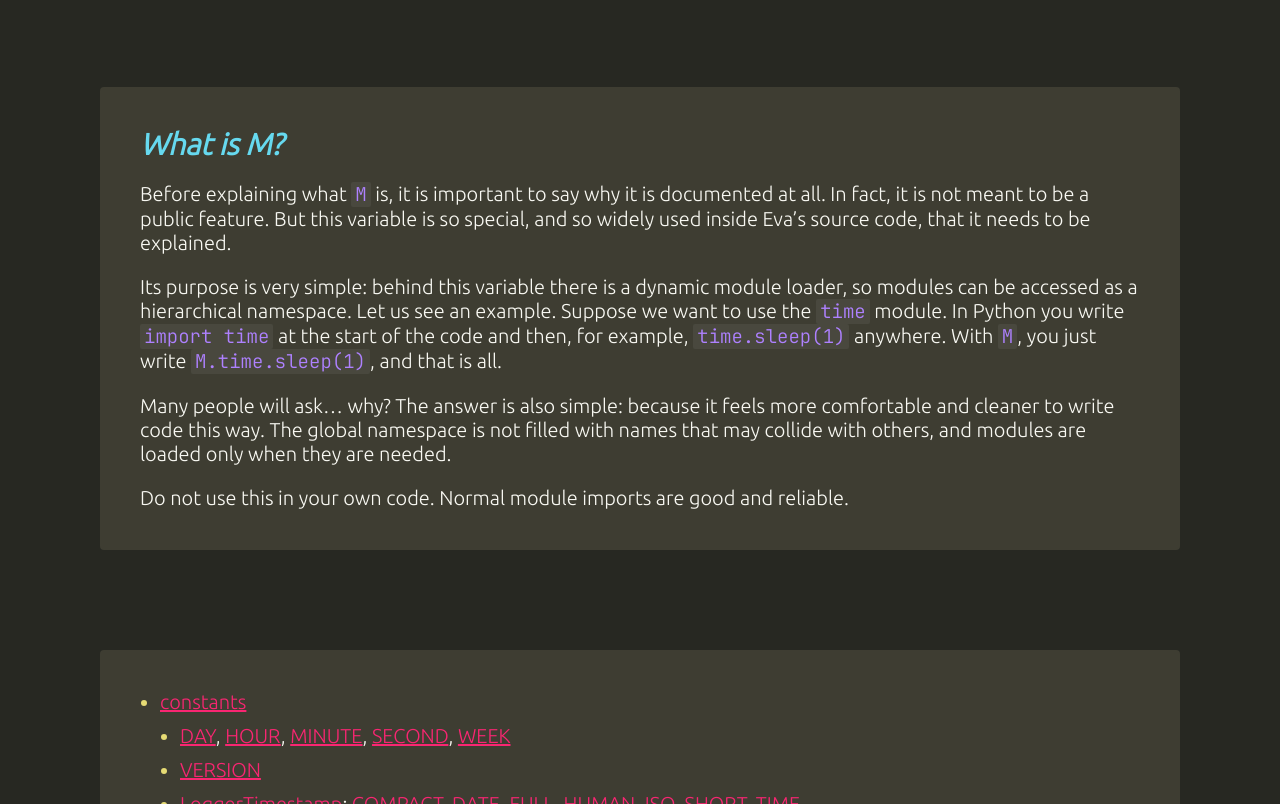
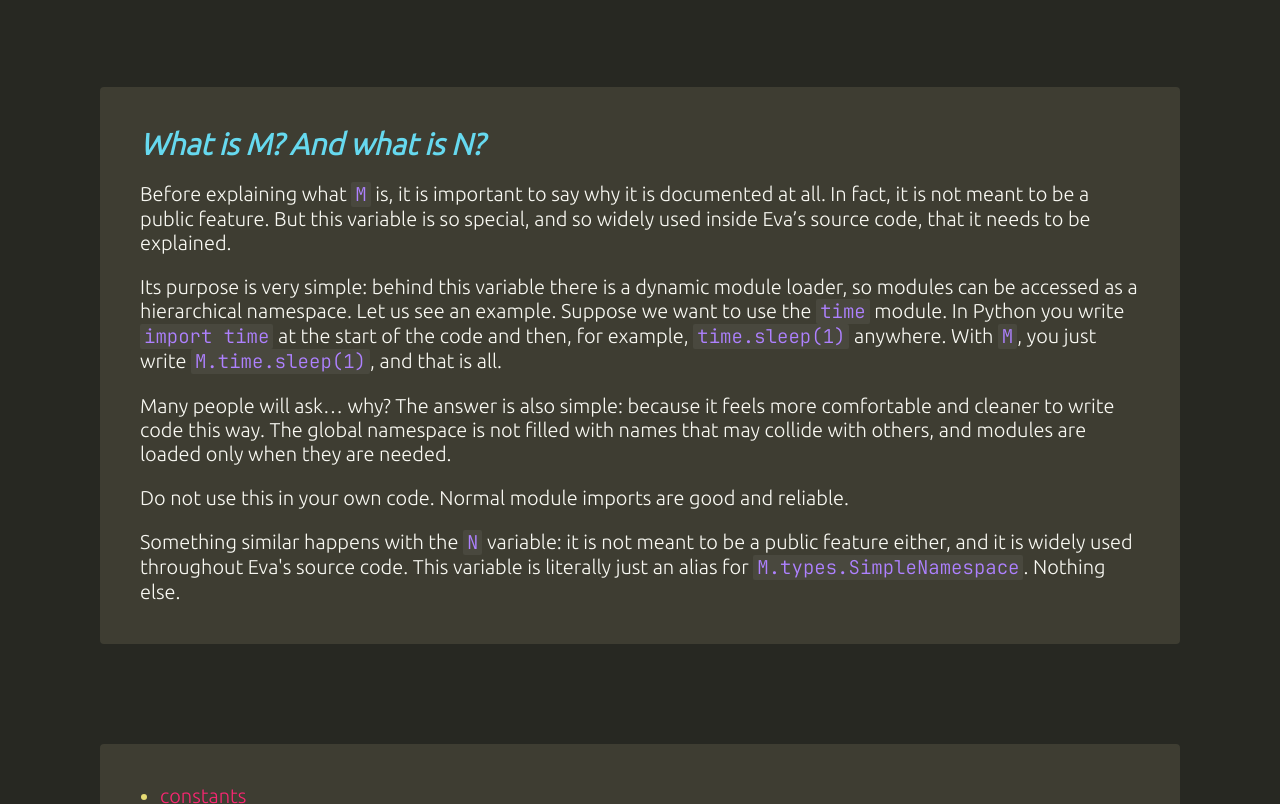
Before and after one commit to konarocorp/eva, a plain HTML site: page docs/en/index.html in a window 1280 px wide. Shown: the part 660-1464 px from the top of the page. Drawn offline with Linux system fonts and the light colour scheme.

Commit message:
docs: document N alias

```diff
--- a/docs/en/index.html
+++ b/docs/en/index.html
@@ -40,7 +40,7 @@
 
 <article>
 <section>
-<h3>What is M?</h3>
+<h3>What is M? And what is N?</h3>
 
 <p>Before explaining what <var>M</var> is, it is important to say why it is documented at all. In fact, it is not meant to be a public feature. But this variable is so special, and so widely used inside Eva’s source code, that it needs to be explained.</p>
 
@@ -49,6 +49,8 @@
 <p>Many people will ask… why? The answer is also simple: because it feels more comfortable and cleaner to write code this way. The global namespace is not filled with names that may collide with others, and modules are loaded only when they are needed.</p>
 
 <p>Do not use this in your own code. Normal module imports are good and reliable.</p>
+
+<p>Something similar happens with the <var>N</var> variable: it is not meant to be a public feature either, and it is widely used throughout Eva's source code. This variable is literally just an alias for <var>M.types.SimpleNamespace</var>. Nothing else.</p>
 </section>
 </article>
 
```
